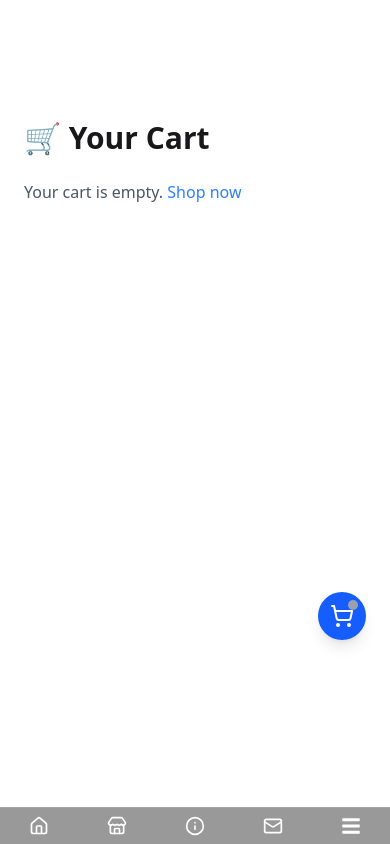
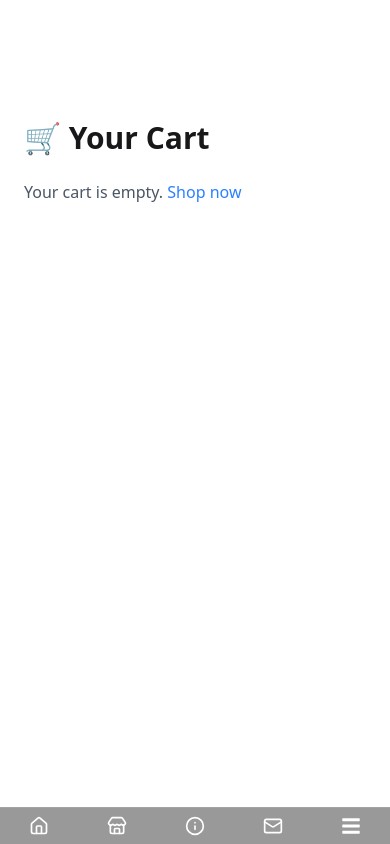
Before and after one commit to Gakenye8741/e-commerce-FrontEnd, a React (Vite) app: page /cart in a window 390 px wide. Built offline with nearby package versions, Linux system fonts and the light colour scheme.

Commit message:
made the cart to the top mobile navigationt

```diff
--- a/src/components/Navbar.tsx
+++ b/src/components/Navbar.tsx
@@ -19,6 +19,9 @@ import type { RootState } from "../App/store";
 import type { CartItem } from "../utils/CartTYpes";
 import { getCart } from "../utils/CartStorage";
 import { FaBars } from "react-icons/fa";
+
+// ⬆️ Keep your imports as-is
+// import {...} from "...";
 
 const Navbar = () => {
   const [dropdownOpen, setDropdownOpen] = useState(false);
@@ -59,17 +62,30 @@ const Navbar = () => {
 
   return (
     <>
-      {/* Mobile Topbar */}
+      {/* ✅ Mobile Topbar with Cart Icon */}
       {isAuthenticated && (
         <div className="fixed top-0 left-0 right-0 z-50 md:hidden backdrop-blur-md bg-brandLight/70 shadow-sm text-brandDark text-sm px-4 py-2 flex justify-between items-center">
-          <div className="text-2xl font-bold text-brandDark flex items-center gap-1">
-            Nova Cart <ShoppingCart />
+          <div className="text-xl font-bold flex items-center gap-2">
+            Nova Cart <ShoppingCart className="w-5 h-5" />
           </div>
-          <span>Hello, {user?.firstName || "User"} 👋</span>
+
+          <div className="flex items-center gap-4">
+            <span>Hello, {user?.firstName || "User"} 👋</span>
+
+            {/* 🛒 Cart Icon in Topbar */}
+            <button onClick={() => setCartDrawerOpen(true)} className="relative">
+              <ShoppingCart className="w-5 h-5" />
+              <span
+                className={`absolute -top-1 -right-1 w-2.5 h-2.5 rounded-full ${
+                  totalItems > 0 ? "bg-green-500" : "bg-gray-400"
+                }`}
+              ></span>
+            </button>
+          </div>
         </div>
       )}
 
-      {/* Desktop Navbar */}
+      {/* ✅ Desktop Navbar */}
       <nav className="bg-brandLight/80 backdrop-blur-md shadow-md fixed top-0 left-0 right-0 z-40 h-20 md:flex hidden">
         <div className="max-w-7xl mx-auto px-4 sm:px-6 lg:px-8 h-full flex items-center justify-between w-full">
           <div className="text-2xl font-bold text-brandDark flex items-center gap-1">
@@ -92,6 +108,7 @@ const Navbar = () => {
           </div>
 
           <div className="flex items-center space-x-4 relative">
+            {/* Cart Icon Desktop */}
             <div
               className="relative cursor-pointer text-brandDark"
               onClick={() => setCartDrawerOpen(true)}
@@ -104,6 +121,7 @@ const Navbar = () => {
               ></span>
             </div>
 
+            {/* Auth Links */}
             {!isAuthenticated ? (
               <div className="flex items-center space-x-4 text-sm font-medium">
                 <Link to="/Login" className="flex items-center gap-1 hover:text-brandMid">
@@ -143,7 +161,7 @@ const Navbar = () => {
         </div>
       </nav>
 
-      {/* Cart Drawer */}
+      {/* ✅ Cart Drawer */}
       {cartDrawerOpen && (
         <div className="fixed inset-0 z-50 bg-black/50 flex justify-end transition-opacity duration-300">
           <div className="w-80 bg-white h-full p-4 shadow-lg relative transform transition-transform duration-300">
@@ -196,34 +214,30 @@ const Navbar = () => {
         </div>
       )}
 
-      {/* 📱 Bottom Nav */}
+      {/* ✅ Bottom Navigation */}
       <div className="fixed bottom-0 left-0 right-0 z-40 md:hidden backdrop-blur-md bg-black/40 border-t border-white/10 shadow-md">
         <div className="flex justify-around items-center text-white text-sm py-2 relative">
           <Link to="/" className={`flex flex-col items-center ${isActive("/") ? "text-brandMid" : ""}`}>
             <Home className="w-5 h-5" />
-            <span className="text-xs sm:inline hidden">Home</span>
           </Link>
 
           <Link to="/Shop" className={`flex flex-col items-center ${isActive("/Shop") ? "text-brandMid" : ""}`}>
             <Store className="w-5 h-5" />
-            <span className="text-xs sm:inline hidden">Shop</span>
           </Link>
 
           <Link to="/About" className={`flex flex-col items-center ${isActive("/About") ? "text-brandMid" : ""}`}>
             <Info className="w-5 h-5" />
-            <span className="text-xs sm:inline hidden">About</span>
           </Link>
 
           <Link to="/Contact" className={`flex flex-col items-center ${isActive("/Contact") ? "text-brandMid" : ""}`}>
             <Mail className="w-5 h-5" />
-            <span className="text-xs sm:inline hidden">Contact</span>
           </Link>
 
           <button onClick={() => setMoreOpen(!moreOpen)} className="flex flex-col items-center">
             <FaBars className="w-5 h-5" />
-            <span className="text-xs sm:inline hidden">More</span>
           </button>
 
+          {/* More Dropdown */}
           {moreOpen && (
             <div className="absolute bottom-14 right-2 bg-white shadow-lg rounded-lg text-sm w-40 z-50 text-gray-700">
               {isAuthenticated ? (
@@ -268,20 +282,6 @@ const Navbar = () => {
         </div>
       </div>
 
-      {/* 🛒 Floating Cart Button */}
-      <button
-        onClick={() => setCartDrawerOpen(true)}
-        className="fixed bottom-51 right-6 z-50 bg-blue-600 text-white p-3 rounded-full shadow-lg hover:bg-blue-700 md:hidden"
-      >
-        <div className="relative">
-          <ShoppingCart className="w-6 h-6" />
-          <span
-            className={`absolute -top-1 -right-1 w-2.5 h-2.5 rounded-full ${
-              totalItems > 0 ? "bg-green-400" : "bg-gray-400"
-            }`}
-          ></span>
-        </div>
-      </button>
     </>
   );
 };
```
